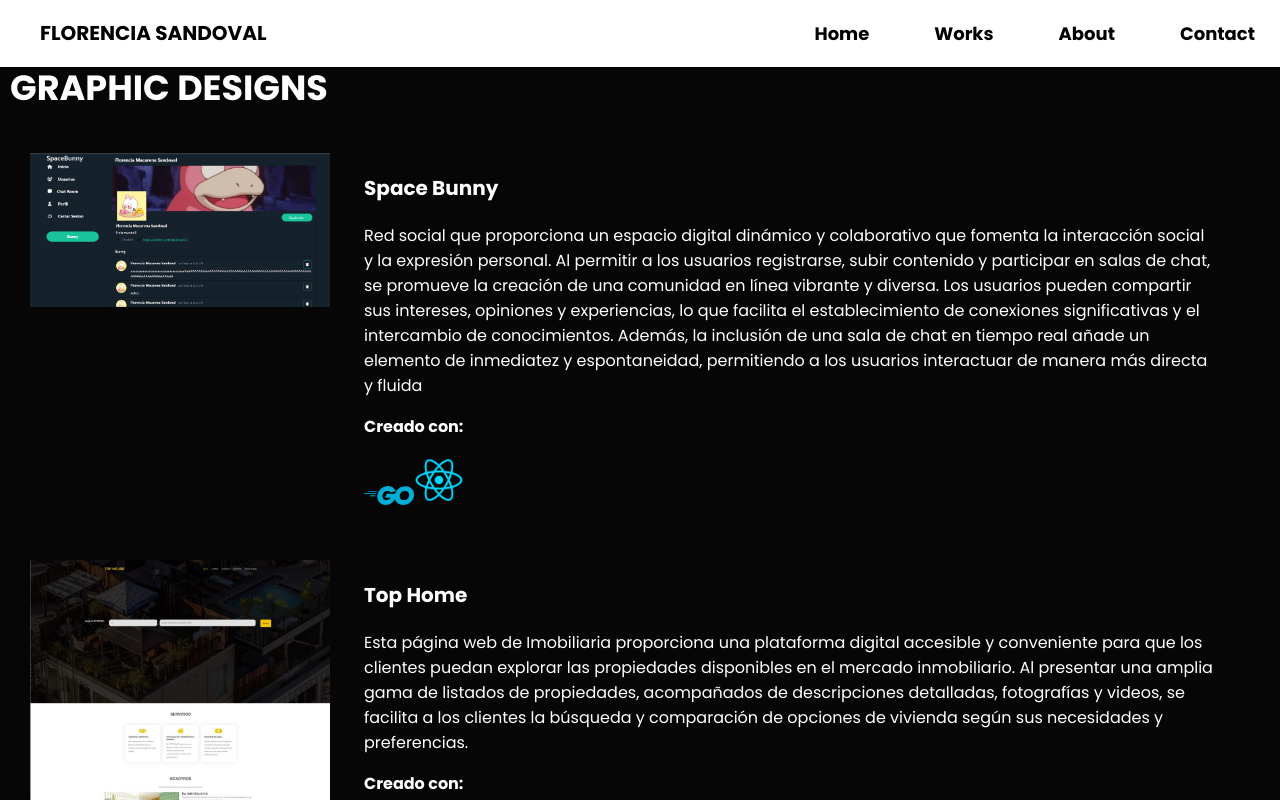
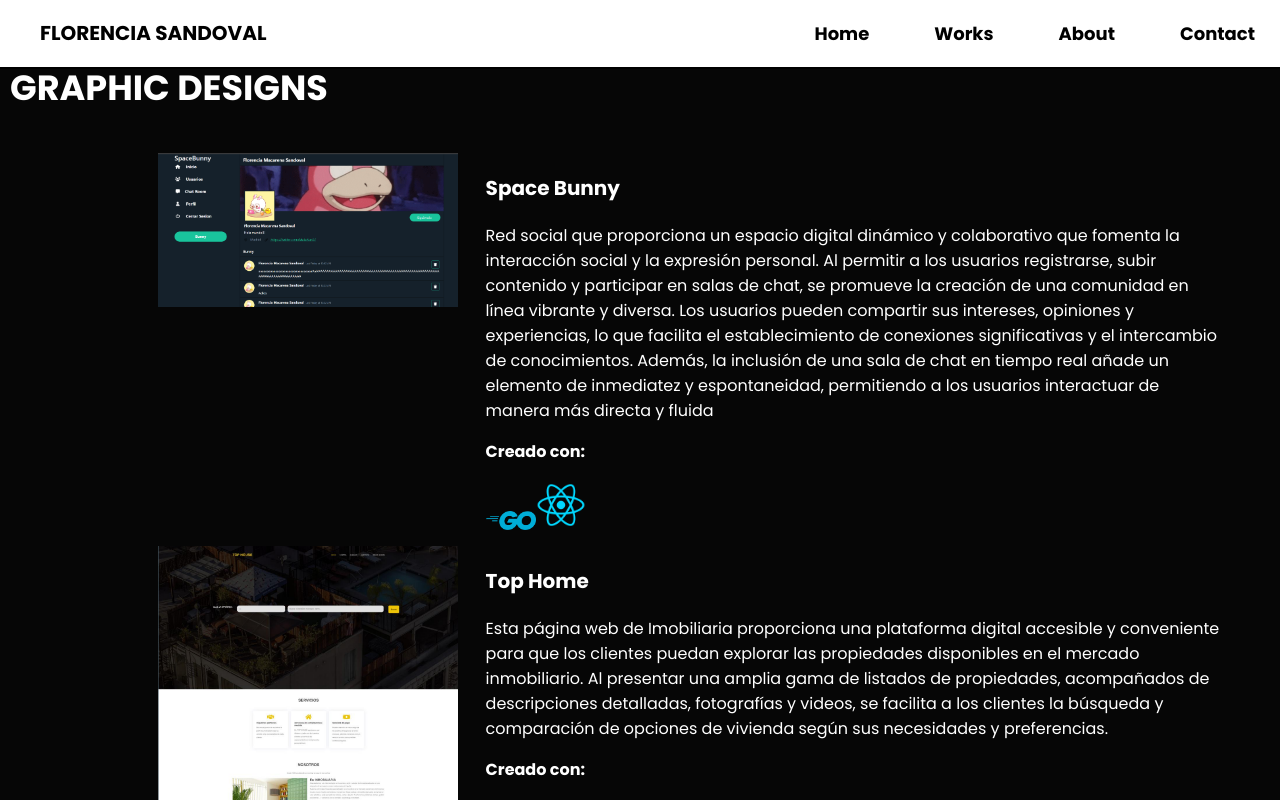
Before and after one commit to FlorenciaSandoval/Portfolio, an Angular app: page /webDesing in a window 1280 px wide. Shown: the top 800 px of the page. Built offline with nearby package versions, Linux system fonts and the light colour scheme; a web font is replaced by a local one.

Commit message:
change margin in graphic,illustrations,web design

```diff
--- a/src/app/graphic-designs/graphic-designs.component.css
+++ b/src/app/graphic-designs/graphic-designs.component.css
@@ -12,11 +12,24 @@ h2 {
   font-size: 35px;
   text-transform: uppercase;
 }
-.container-designs{
+section{
+  position: relative;
+  display: flex;
+  justify-content: center;
+  align-items: center;
+  flex-wrap: wrap;
+  min-height: 100vh;
+  margin-left: 10%;
+
+}
+section .container-designs{
+  position: relative;
   display: flex;
   justify-content: left;
   align-items: left;
-  margin-bottom: 4%;
+  margin-bottom: 1%;
+  overflow: hidden;
+  width: 100%;
 }
 
 
--- a/src/app/graphic-designs/graphic-designs.component.html
+++ b/src/app/graphic-designs/graphic-designs.component.html
@@ -1,5 +1,6 @@
 <div class="container">
   <h2>Graphic Designs</h2>
+  <section>
   <div class="container-designs">
     <div class="imagen">
       <img src="../../assets/img/work/acdc.jpg" alt="Portada" class="imagen" />
@@ -76,5 +77,6 @@
       </div>
     </div>
   </div>
+  </section>
   <app-footer></app-footer>
 </div>
--- a/src/app/illustrations/illustrations.component.css
+++ b/src/app/illustrations/illustrations.component.css
@@ -88,6 +88,8 @@ section .container-illus .active{
   justify-content: center;
   align-items: center;
   margin-top: 2%;
+  transition: visibility 0s, opacity 0.5s linear;
+
 
 }
 
--- a/src/app/web-designs/web-designs.component.css
+++ b/src/app/web-designs/web-designs.component.css
@@ -12,12 +12,28 @@ h2 {
   font-size: 35px;
   text-transform: uppercase;
 }
-.container-web{
+
+section{
+  position: relative;
+  display: flex;
+  justify-content: center;
+  align-items: center;
+  flex-wrap: wrap;
+  min-height: 100vh;
+  margin-left: 10%;
+
+}
+
+section .container-web{
+  position: relative;
   display: flex;
   justify-content: left;
   align-items: left;
-  margin-bottom: 4%;
+  margin-bottom: 1%;
+  overflow: hidden;
+  width: 100%;
 }
+
 
 
 .description{
--- a/src/app/web-designs/web-designs.component.html
+++ b/src/app/web-designs/web-designs.component.html
@@ -1,5 +1,6 @@
 <div class="container">
   <h2>Graphic Designs</h2>
+  <section>
     <div class="container-web">
       <div class="imagen">
         <img
@@ -12,19 +13,24 @@
         <h3>Space Bunny</h3>
         <p>
           Red social que proporciona un espacio digital dinámico y colaborativo
-        que fomenta la interacción social y la expresión personal. Al permitir a
-        los usuarios registrarse, subir contenido y participar en salas de chat,
-        se promueve la creación de una comunidad en línea vibrante y diversa.
-        Los usuarios pueden compartir sus intereses, opiniones y experiencias,
-        lo que facilita el establecimiento de conexiones significativas y el
-        intercambio de conocimientos. Además, la inclusión de una sala de chat
-        en tiempo real añade un elemento de inmediatez y espontaneidad,
-        permitiendo a los usuarios interactuar de manera más directa y fluida
+          que fomenta la interacción social y la expresión personal. Al permitir
+          a los usuarios registrarse, subir contenido y participar en salas de
+          chat, se promueve la creación de una comunidad en línea vibrante y
+          diversa. Los usuarios pueden compartir sus intereses, opiniones y
+          experiencias, lo que facilita el establecimiento de conexiones
+          significativas y el intercambio de conocimientos. Además, la inclusión
+          de una sala de chat en tiempo real añade un elemento de inmediatez y
+          espontaneidad, permitiendo a los usuarios interactuar de manera más
+          directa y fluida
         </p>
         <p><b>Creado con:</b></p>
         <div class="icons">
           <img src="../../assets/img/icons/go.png" title="GO" alt="GO" />
-        <img src="../../assets/img/icons/React.png" title="React" alt="React" />
+          <img
+            src="../../assets/img/icons/React.png"
+            title="React"
+            alt="React"
+          />
         </div>
       </div>
     </div>
@@ -40,22 +46,27 @@
       <div class="description">
         <h3>Top Home</h3>
         <p>
-        Esta página web de Imobiliaria proporciona una plataforma digital accesible y
-        conveniente para que los clientes puedan explorar las propiedades
-        disponibles en el mercado inmobiliario. Al presentar una amplia gama de
-        listados de propiedades, acompañados de descripciones detalladas,
-        fotografías y videos, se facilita a los clientes la búsqueda y
-        comparación de opciones de vivienda según sus necesidades y
+          Esta página web de Imobiliaria proporciona una plataforma digital
+          accesible y conveniente para que los clientes puedan explorar las
+          propiedades disponibles en el mercado inmobiliario. Al presentar una
+          amplia gama de listados de propiedades, acompañados de descripciones
+          detalladas, fotografías y videos, se facilita a los clientes la
+          búsqueda y comparación de opciones de vivienda según sus necesidades y
           preferencias.
         </p>
         <p><b>Creado con:</b></p>
         <div class="icons">
           <img src="../../assets/img/icons/php.svg" title="Php" alt="php" />
-        <img src="../../assets/img/icons/javascript.png" title="Javascript" alt="javascript" />
+          <img
+            src="../../assets/img/icons/javascript.png"
+            title="Javascript"
+            alt="javascript"
+          />
           <img src="../../assets/img/icons/html.png" title="HTML" alt="html" />
           <img src="../../assets/img/icons/CSS.png" title="CSS" alt="css" />
         </div>
       </div>
     </div>
+  </section>
   <app-footer></app-footer>
 </div>
```
Lines whose indentation alone changed are shown as unchanged.
